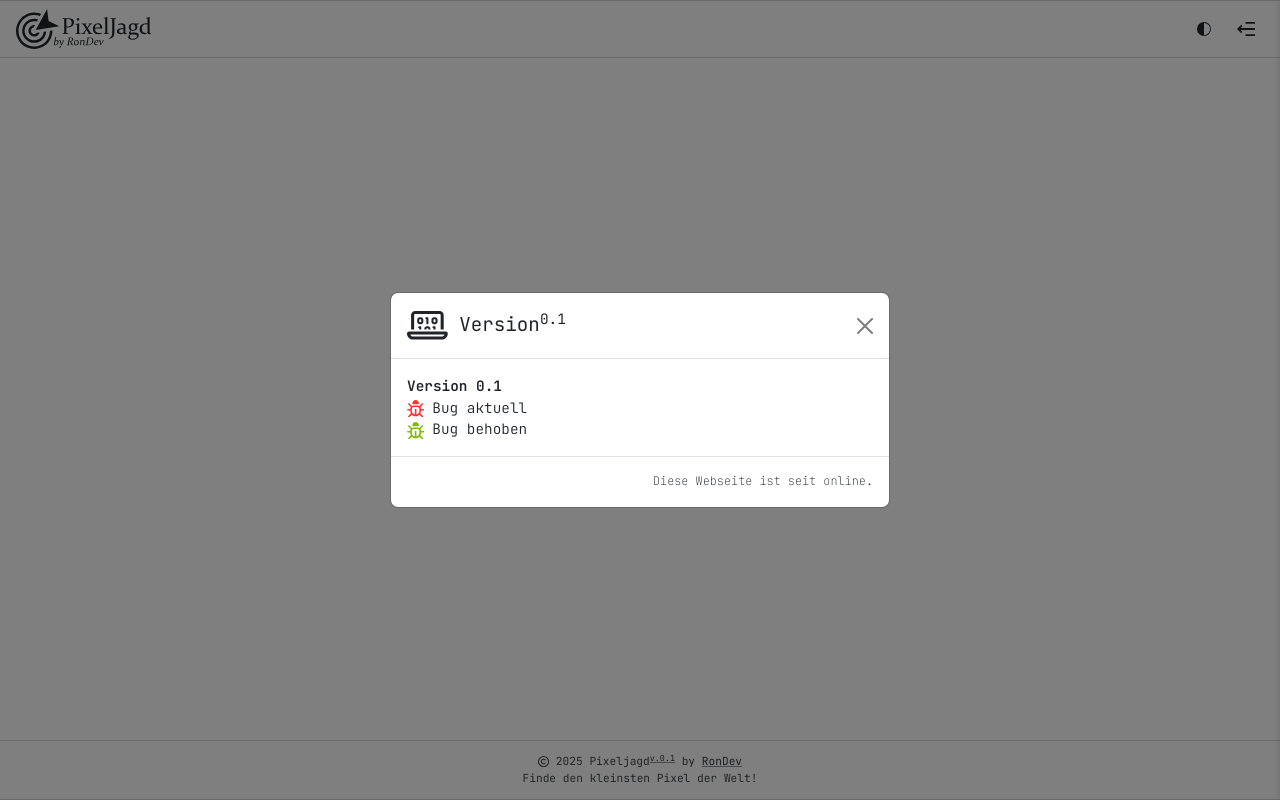
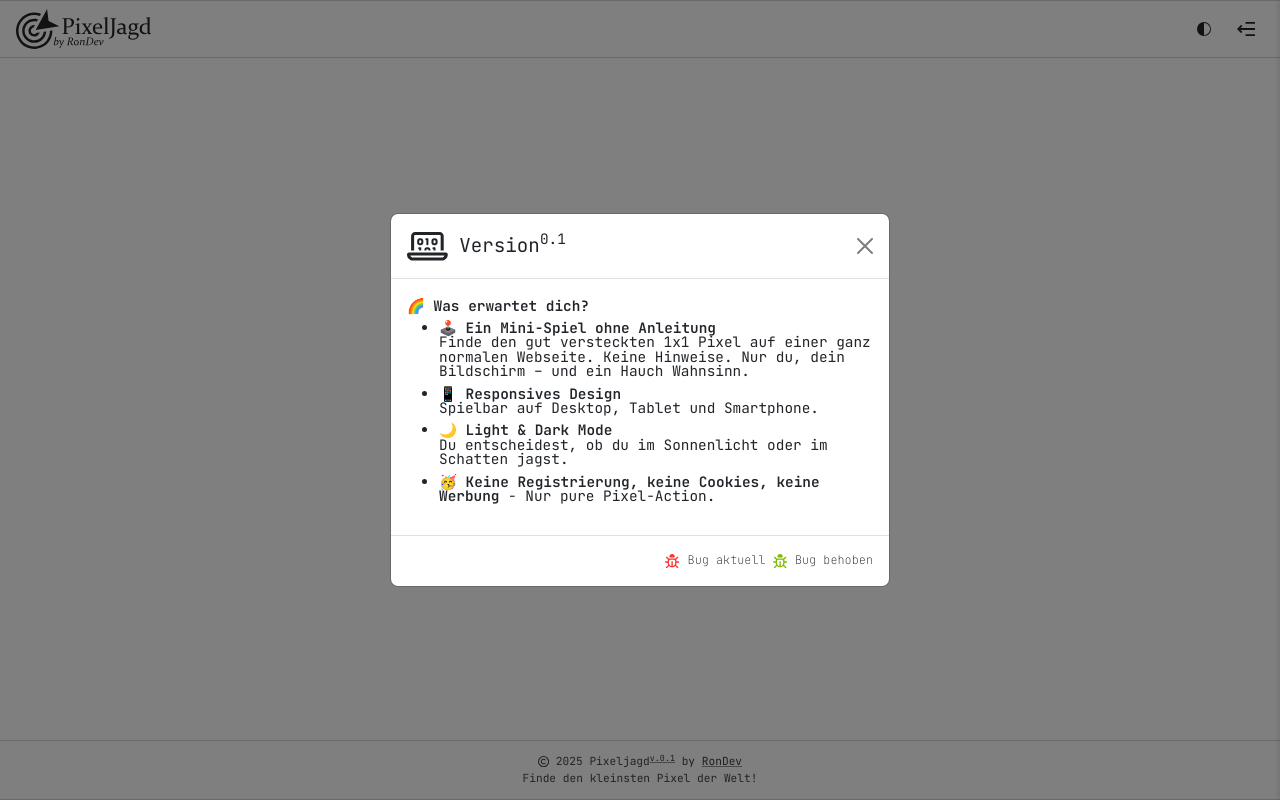
Before and after one commit to RonDevHub/PixelJagd, a PHP site: page / in a window 1280 px wide, after a click on "Version". Run offline with PHP 8.4, Linux system fonts and the light colour scheme.

Commit message:
Ladeverhalten angepasst
Ladeverhalten wurde angepasst, so das erst die Seite geladen wird und dann der Pixel auf dem Spielfeld gesetzt wird.

```diff
--- a/assets/css/style.css
+++ b/assets/css/style.css
@@ -63,6 +63,7 @@ footer {
 
 #pixel {
   position: absolute;
+  visibility: hidden; /* wird nach Positionierung sichtbar gemacht */
   width: 1px;
   height: 1px;
   background: transparent;
--- a/assets/js/scripts.js
+++ b/assets/js/scripts.js
@@ -1,13 +1,20 @@
 let found = false;
 
+document.addEventListener("DOMContentLoaded", () => {
   const pixel = document.getElementById("pixel");
   const gameArea = document.getElementById("gameArea");
+
+  // Warten, bis Layout wirklich fertig ist
+  requestAnimationFrame(() => {
     const areaRect = gameArea.getBoundingClientRect();
-const posX = Math.floor(Math.random() * (areaRect.width - 1));
-const posY = Math.floor(Math.random() * (areaRect.height - 1));
+    const posX = Math.floor(Math.random() * (areaRect.width - pixel.offsetWidth));
+    const posY = Math.floor(Math.random() * (areaRect.height - pixel.offsetHeight));
+
     pixel.style.left = `${posX}px`;
     pixel.style.top = `${posY}px`;
+    pixel.style.visibility = "visible"; // falls im CSS zunächst „hidden“ gesetzt
 
+    // Klick auf Pixel gefunden
     pixel.addEventListener("click", (e) => {
       e.stopPropagation();
       found = true;
@@ -15,11 +22,16 @@ pixel.addEventListener("click", (e) => {
       modal.show();
     });
 
+    // Klick ins leere Spielfeld
     gameArea.addEventListener("click", (e) => {
       if (!found && e.target !== pixel) {
         showToast("Da bin ich nicht – such weiter!");
       }
     });
+  });
+});
+
+
 
 // Toast Funktion
 function showToast(message) {
@@ -73,18 +85,6 @@ onlineZeitElemente.forEach((el) => {
   el.textContent = berechneOnlineZeit(startDatum);
 });
 
-// Modal Verstecken
-document.addEventListener("DOMContentLoaded", () => {
-  const modals = document.querySelectorAll(".modal");
-
-  modals.forEach((modal) => {
-    modal.addEventListener("hide.bs.modal", () => {
-      if (document.activeElement && modal.contains(document.activeElement)) {
-        document.activeElement.blur();
-      }
-    });
-  });
-});
 
 // Tooltip erscheint nun auch bei anderen Objekten außer bei a & button Atributen
 document.addEventListener("DOMContentLoaded", function () {
--- a/helper/modals.php
+++ b/helper/modals.php
@@ -23,12 +23,27 @@
         <button type="button" class="btn-close" data-bs-dismiss="modal" aria-label="Close"></button>
       </div>
       <div class="modal-body JetBrainsVersionen">
-        <p class="fw-semibold mb-0">Version 0.1</p>
-        <p class="fw-light mb-0"><?= bug('1.2em', '#ff322e', 'me-1', 'Aktueller Bug'); ?>Bug aktuell</p>
-        <p class="fw-light mb-0"><?= bug('1.2em', '#7fbb00', 'me-1', 'Bug behoben'); ?>Bug behoben</p>
+        <p class="fw-semibold mb-1">🌈 Was erwartet dich?</p>
+        <ul class="custom-list lh-1">
+          <li class="mb-2">
+          <span class="fw-semibold">🕹️ Ein Mini-Spiel ohne Anleitung</span><br>
+          Finde den gut versteckten 1x1 Pixel auf einer ganz normalen Webseite. Keine Hinweise. Nur du, dein Bildschirm – und ein Hauch Wahnsinn.
+          </li>
+          <li class="mb-2">
+          <span class="fw-semibold">📱 Responsives Design</span><br>
+          Spielbar auf Desktop, Tablet und Smartphone.
+          </li>
+          <li class="mb-2">
+          <span class="fw-semibold">🌙 Light & Dark Mode</span><br>
+          Du entscheidest, ob du im Sonnenlicht oder im Schatten jagst.
+          </li>
+          <li class="mb-2">
+          <span class="fw-semibold">🥳 Keine Registrierung, keine Cookies, keine Werbung</span> - Nur pure Pixel-Action.
+          </li>
+        </ul>
       </div>
       <div class="modal-footer fw-lighter JetBrainsFooter">
-        <p>Diese Webseite ist seit <span class="fw-bold onlineZeit"></span> online.</p>
+        <p><?= bug('1.2em', '#ff322e', 'me-1', 'Aktueller Bug'); ?>Bug aktuell <?= bug('1.2em', '#7fbb00', 'me-1', 'Bug behoben'); ?>Bug behoben</p>
       </div>
     </div>
   </div>
@@ -83,7 +98,7 @@
           <span class="fw-semibold">Kontakt</span><br>
           E-Mail: <?= email('1em', 'currentColor'); ?>
         </p>
-        <p class="fw-light text-danger-emphasis lh-1 small">
+        <p class="fw-light text-danger fw-semibold lh-1 small">
           Die Nutzung der angegebenen Kontaktdaten zur Übersendung von nicht ausdrücklich angeforderter Werbung, Spam-E-Mails oder sonstigen unerwünschten Nachrichten ist ausdrücklich untersagt. Bei Verstößen gegen dieses Verbot behalte ich mir rechtliche Schritte vor.
         </p>
       </div>
--- a/index.php
+++ b/index.php
@@ -158,7 +158,6 @@
 
   <!-- Toasts -->
   <div class="toast-container" id="toastContainer"></div>
-
   <script src="assets\js\bootstrap.bundle.min.js"></script>
   <script src="assets\js\js-confetti.browser.min.js"></script>
   <script src="assets\js\scripts.js"></script>
```
Lines whose indentation alone changed are shown as unchanged.
